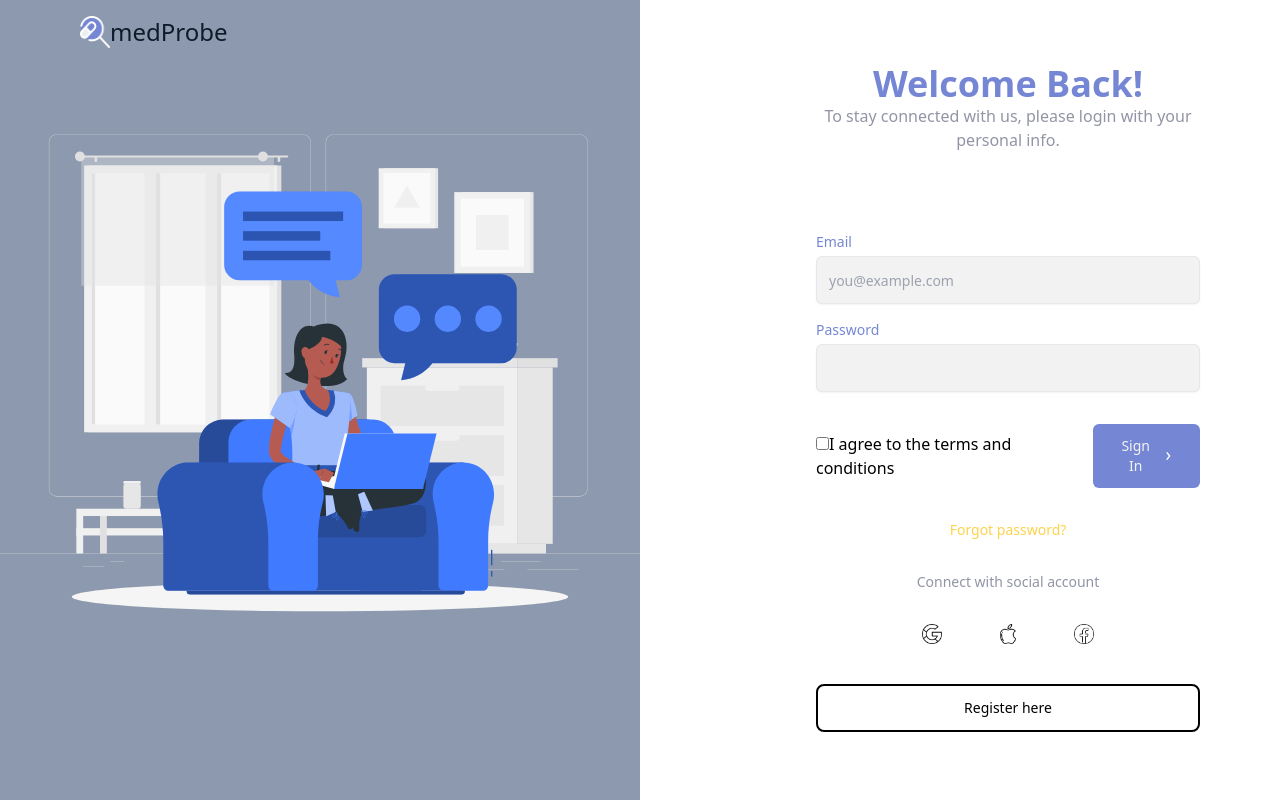
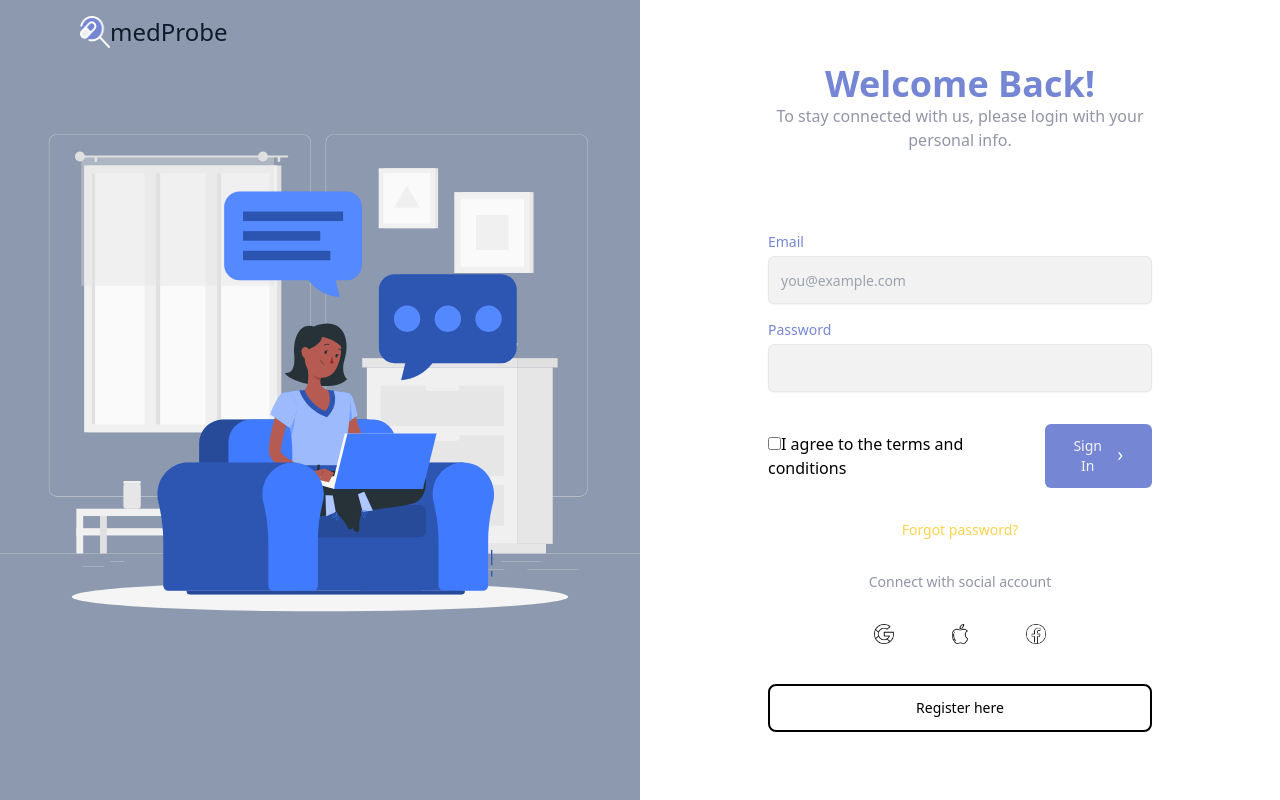
Before and after one commit to DavidAjanaku/MedProbe, a React (Vite) app: page / in a window 1280 px wide. Built offline with nearby package versions, Linux system fonts and the light colour scheme; a web font is replaced by a local one.

Commit message:
Chioma: Placed form in the center

```diff
--- a/src/views/SignUpPage.jsx
+++ b/src/views/SignUpPage.jsx
@@ -3,7 +3,7 @@ export default function SignUpPage() {
     <div className="font-acumin main-container ">
       <div className="wrapper-container grid grid-cols-2 max-h-screen overflow-hidden">
         {/* 1. IMAGE CONTAINER */}
-        <div className="main-img-container bg-back">
+        <div className="main-img-container bg-back hidden:md-block hidden:sm-block">
           <div className="logo-div flex mx-20 my-4">
             <img
               src="/assets/illustrations/search (4).png"
@@ -20,7 +20,7 @@ export default function SignUpPage() {
         </div>
 
         {/* 2. FORM CONTAINER */}
-        <div className="main-form-container my-16 mx-44 w-3/5">
+        <div className="main-form-container  my-16 mx-auto w-3/5">
           <div className="">
             <div className="flex flex-col items-center">
               <h1 className="text-4xl font-extrabold text-medium-blue">
```
